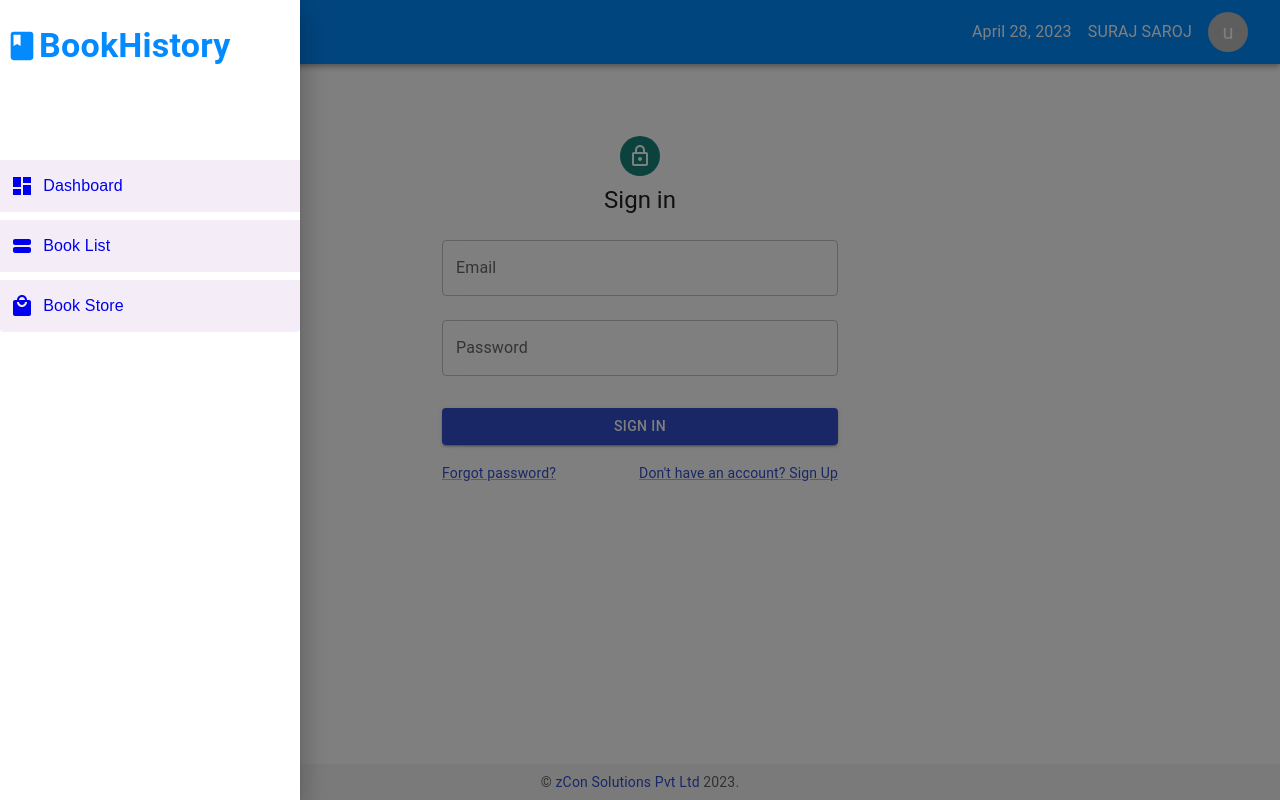
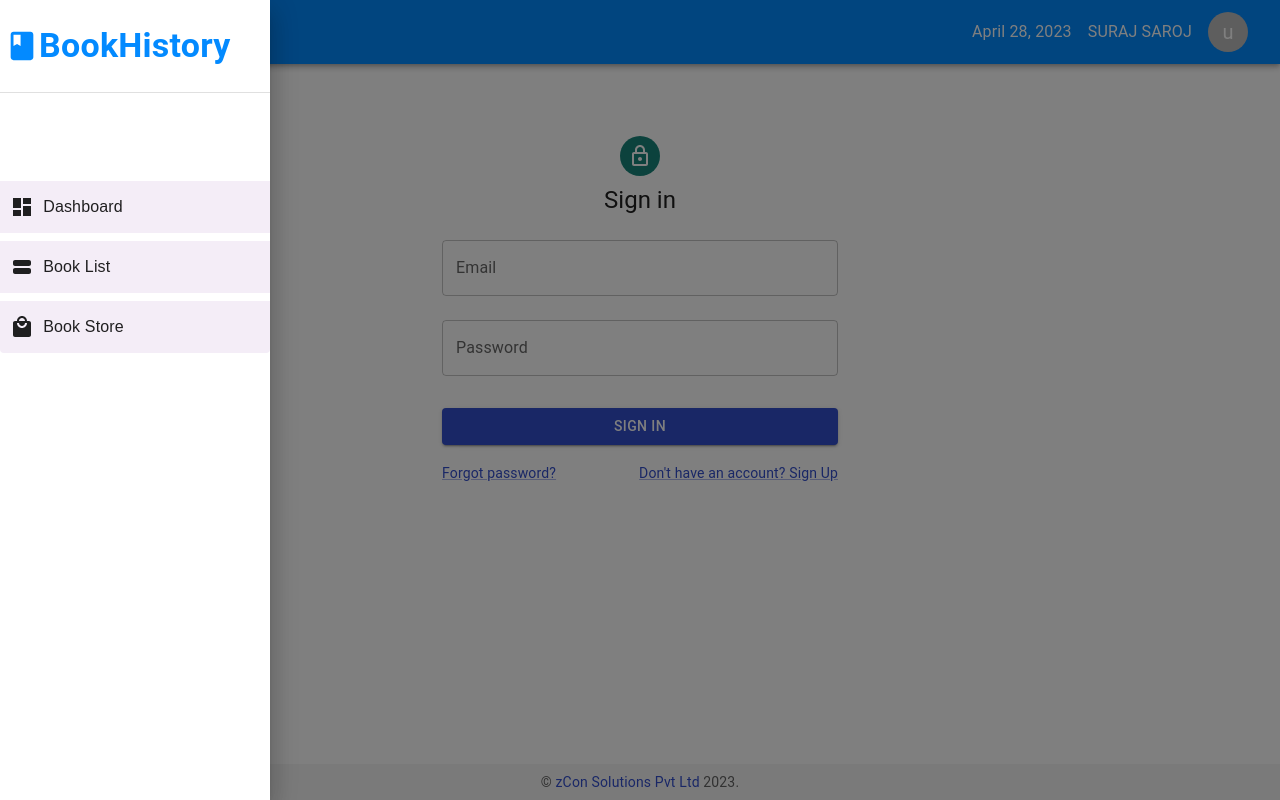
Before and after one commit to sarojsuraj52/Book-History, a React (Vite) app: page /auth in a window 1280 px wide. Both pictures are taken after a click on the button 32 px from the left and 32 px from the top of the page. Built offline with nearby package versions, Linux system fonts and the light colour scheme.

Commit message:
added dashboard updated the sidebar

```diff
--- a/package.json
+++ b/package.json
@@ -37,7 +37,9 @@
     "@types/react": "^18.0.28",
     "@types/react-dom": "^18.0.11",
     "@vitejs/plugin-react": "^3.1.0",
+    "css-loader": "^6.7.3",
     "json-server": "^0.17.3",
+    "style-loader": "^3.3.2",
     "vite": "^4.3.1"
   }
 }
--- a/src/components/Book/BookForm.jsx
+++ b/src/components/Book/BookForm.jsx
@@ -106,6 +106,7 @@ const BookForm = ({ open, onClose, method, bookData, openSnackbar }) => {
       openSnackbar();
       onClose();
       if (location.pathname == "/") {
+        navigate("/bookList");
         navigate("/bookList");
       }
     }
@@ -372,6 +373,7 @@ const BookForm = ({ open, onClose, method, bookData, openSnackbar }) => {
               size="large"
               color="primary"
               type="submit"
+              sx={{whiteSpace:'noWrap'}}
             >
               {method == "POST" ? "Add Book" : "Edit Book"}
             </Button>
--- a/src/components/layout/Sidebar.css
+++ b/src/components/layout/Sidebar.css
@@ -1,5 +1,5 @@
 .nav a.active {
-  background-color: #aad8ff;
+  background-color: #aad8ff !important;
 }
 
 .link {
@@ -8,15 +8,15 @@
   width: 100%;
   padding: 14px 10px;
   margin-top: 8px;
-  background-color: #f4edf7;
-  text-decoration: none;
-  color: "purple";
+  background-color: #f4edf7 !important;
+  text-decoration: none !important;
   transition: all 0.3s;
+  color: inherit;
 }
 .link:hover {
   background-color: #e0e0eb;
 }
 
 .link:visited {
-  color: inherit;
+  color: inherit !important;
 }
--- a/src/components/layout/Sidebar.jsx
+++ b/src/components/layout/Sidebar.jsx
@@ -33,7 +33,7 @@ const Sidebar = ({ open, onOpen, onClose }) => {
           }}
           transition={{ type: "spring", damping: 9 }}
         >
-          <div style={{ width: 300 }} role="presentation">
+          <div style={{ width: 270 }} role="presentation">
             <Typography
               color="primary"
               style={{
@@ -48,6 +48,7 @@ const Sidebar = ({ open, onOpen, onClose }) => {
             >
               <BookIcon fontSize=""  /> BookHistory
             </Typography>
+            <Divider />
             <Box
             className='nav'
               sx={{
@@ -56,7 +57,6 @@ const Sidebar = ({ open, onOpen, onClose }) => {
                 justifyContent: "center",
                 mt: 10,
                 fontFamily: "sans-serif",
-                // color:'#bb99ff'
               }}
             >
               <NavLink
```
Also changed, not shown: 1 other file (tests, documents, lock files or other folders).
